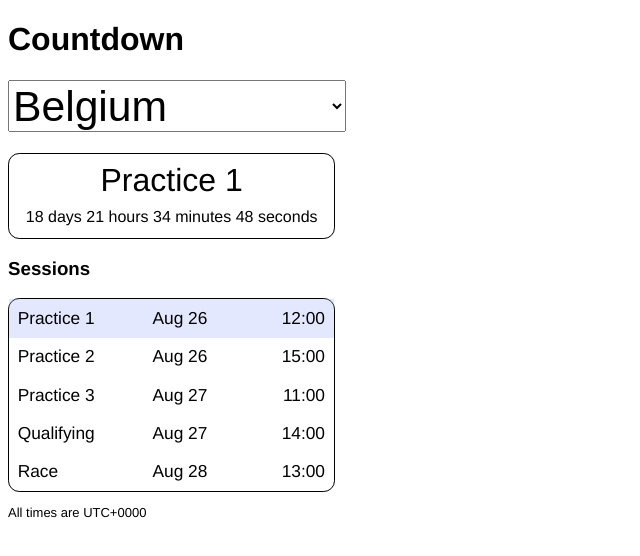
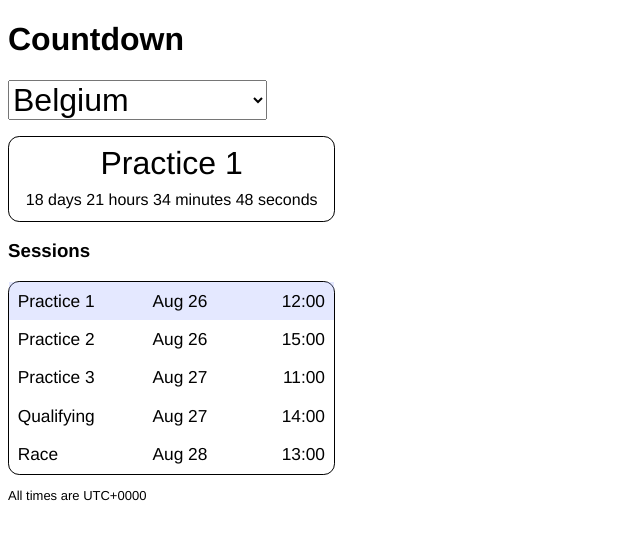
Before and after one commit to jmp/f1cd, a React (Create React App) app: page / in a window 1280 px wide. Shown: the top 556 px of the page, without its empty margins (0-640 px from the left). Built offline with nearby package versions, Linux system fonts and the light colour scheme.

Commit message:
Make text a bit smaller

```diff
--- a/src/components/RoundInfo.css
+++ b/src/components/RoundInfo.css
@@ -1,4 +1,4 @@
 select {
-    font-size: 32pt;
+    font-size: 24pt;
     margin-bottom: 0.5em;
 }
```
